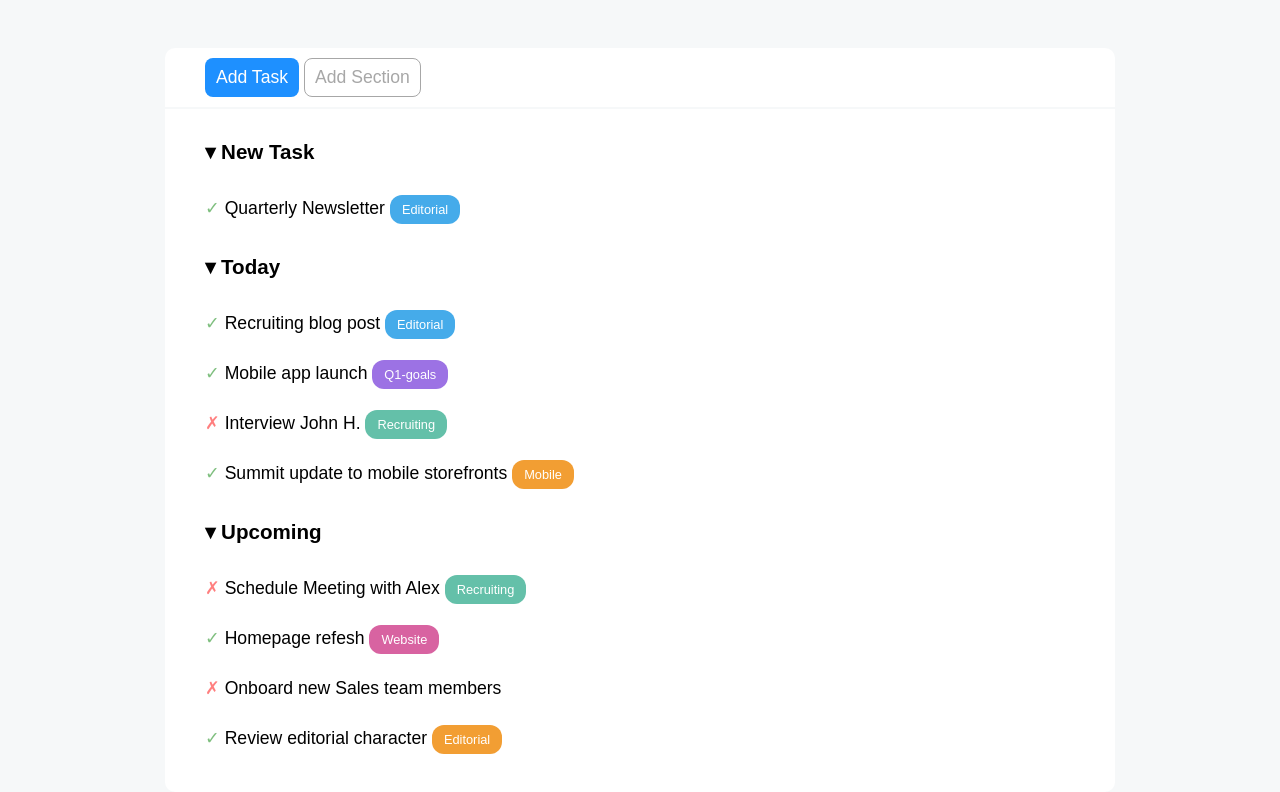
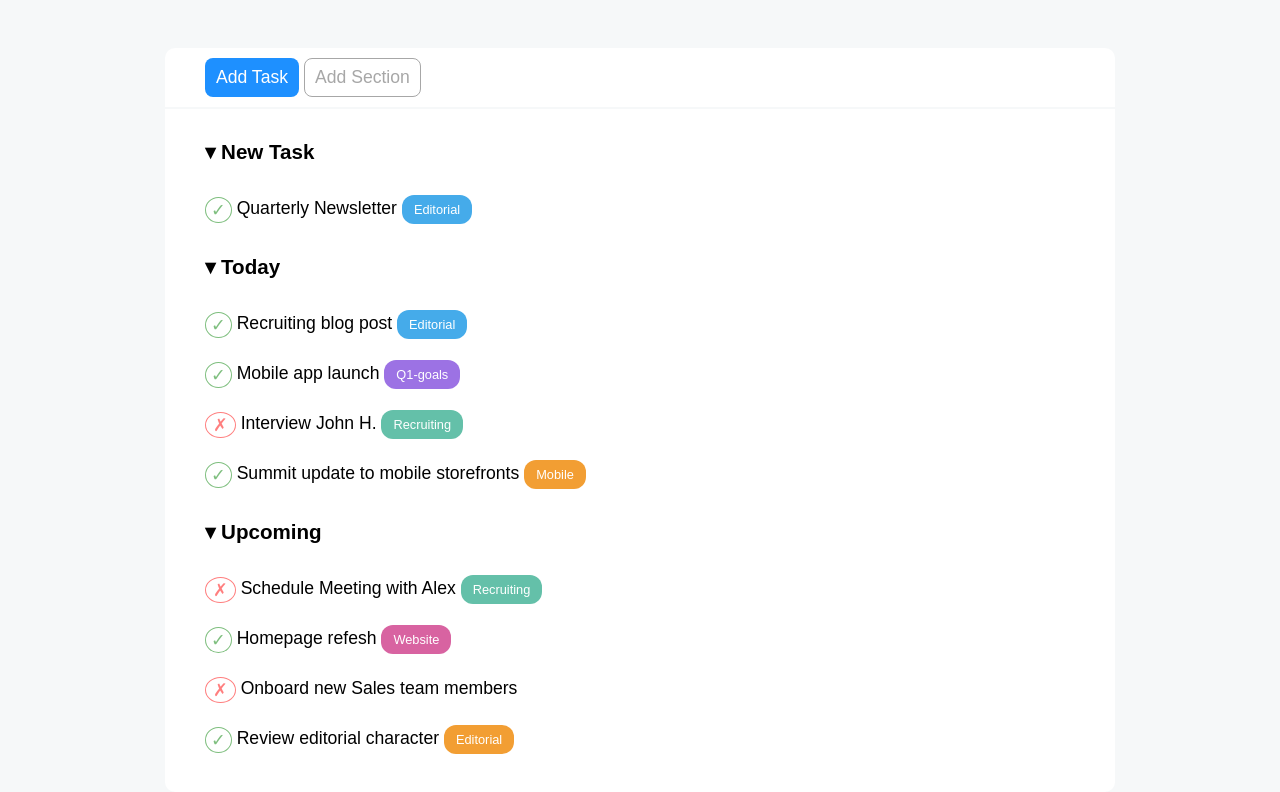
Before and after one commit to marcodeiulio/html-css-toboolist, a plain HTML site: page index.html in a window 1280 px wide. Shown: the part 112-904 px from the top of the page. Drawn offline with Linux system fonts and the light colour scheme.

Commit message:
- Added mark circles

```diff
--- a/css/style.css
+++ b/css/style.css
@@ -124,3 +124,23 @@ li {
 .cross {
 	color: #ff7f7f;
 }
+
+.green-circle {
+	text-align: center;
+	border-radius: 50%;
+	border-color: #7fbf7f;
+	border-width: 1px;
+	border-style: solid;
+	vertical-align: middle;
+	padding: 2px 5px;
+}
+
+.red-circle {
+	text-align: center;
+	border-radius: 50%;
+	border-color: #ff7f7f;
+	border-width: 1px;
+	border-style: solid;
+	vertical-align: middle;
+	padding: 2px 7px;
+}
--- a/index.html
+++ b/index.html
@@ -29,7 +29,8 @@
 				<h3>&dtrif; New Task</h3>
 				<ul>
 					<li>
-						<span class="checkmark">&checkmark;</span> Quarterly Newsletter
+						<span class="green-circle"><span class="checkmark">&checkmark;</span></span> Quarterly
+						Newsletter
 						<a class="tag editorial-tag" href="#">Editorial</a>
 					</li>
 				</ul>
@@ -38,19 +39,21 @@
 				<h3>&dtrif; Today</h3>
 				<ul>
 					<li>
-						<span class="checkmark">&checkmark;</span> Recruiting blog post
+						<span class="green-circle"><span class="checkmark">&checkmark;</span></span> Recruiting blog
+						post
 						<a class="tag editorial-tag" href="#">Editorial</a>
 					</li>
 					<li>
-						<span class="checkmark">&checkmark;</span> Mobile app launch
+						<span class="green-circle"><span class="checkmark">&checkmark;</span></span> Mobile app launch
 						<a class="tag q1-goals-tag" href="#">Q1-goals</a>
 					</li>
 					<li>
-						<span class="cross">&cross;</span> Interview John H.
+						<span class="red-circle"><span class="cross">&cross;</span></span> Interview John H.
 						<a class="tag recruiting-tag" href="#">Recruiting</a>
 					</li>
 					<li>
-						<span class="checkmark">&checkmark;</span> Summit update to mobile storefronts
+						<span class="green-circle"><span class="checkmark">&checkmark;</span></span> Summit update to
+						mobile storefronts
 						<a class="tag mobile-tag" href="#">Mobile</a>
 					</li>
 				</ul>
@@ -59,19 +62,21 @@
 				<h3>&dtrif; Upcoming</h3>
 				<ul>
 					<li>
-						<span class="cross">&cross;</span> Schedule Meeting with Alex
+						<span class="red-circle"><span class="cross">&cross;</span></span> Schedule Meeting with Alex
 						<a class="tag recruiting-tag" href="#">Recruiting</a>
 					</li>
 					<li>
-						<span class="checkmark">&checkmark;</span> Homepage refesh
+						<span class="green-circle"><span class="checkmark">&checkmark;</span></span> Homepage refesh
 						<a class="tag website-tag" href="#">Website</a>
 					</li>
 					<li>
-						<span class="cross">&cross;</span> Onboard new Sales team members
+						<span class="red-circle"><span class="cross">&cross;</span></span> Onboard new Sales team
+						members
 						<a class="tag sales-tag" href="#">Sales</a>
 					</li>
 					<li>
-						<span class="checkmark">&checkmark;</span> Review editorial character
+						<span class="green-circle"><span class="checkmark">&checkmark;</span></span> Review editorial
+						character
 						<a class="tag" id="editorial" href="#">Editorial</a>
 					</li>
 				</ul>
```
Also changed, not shown: 1 other file.
